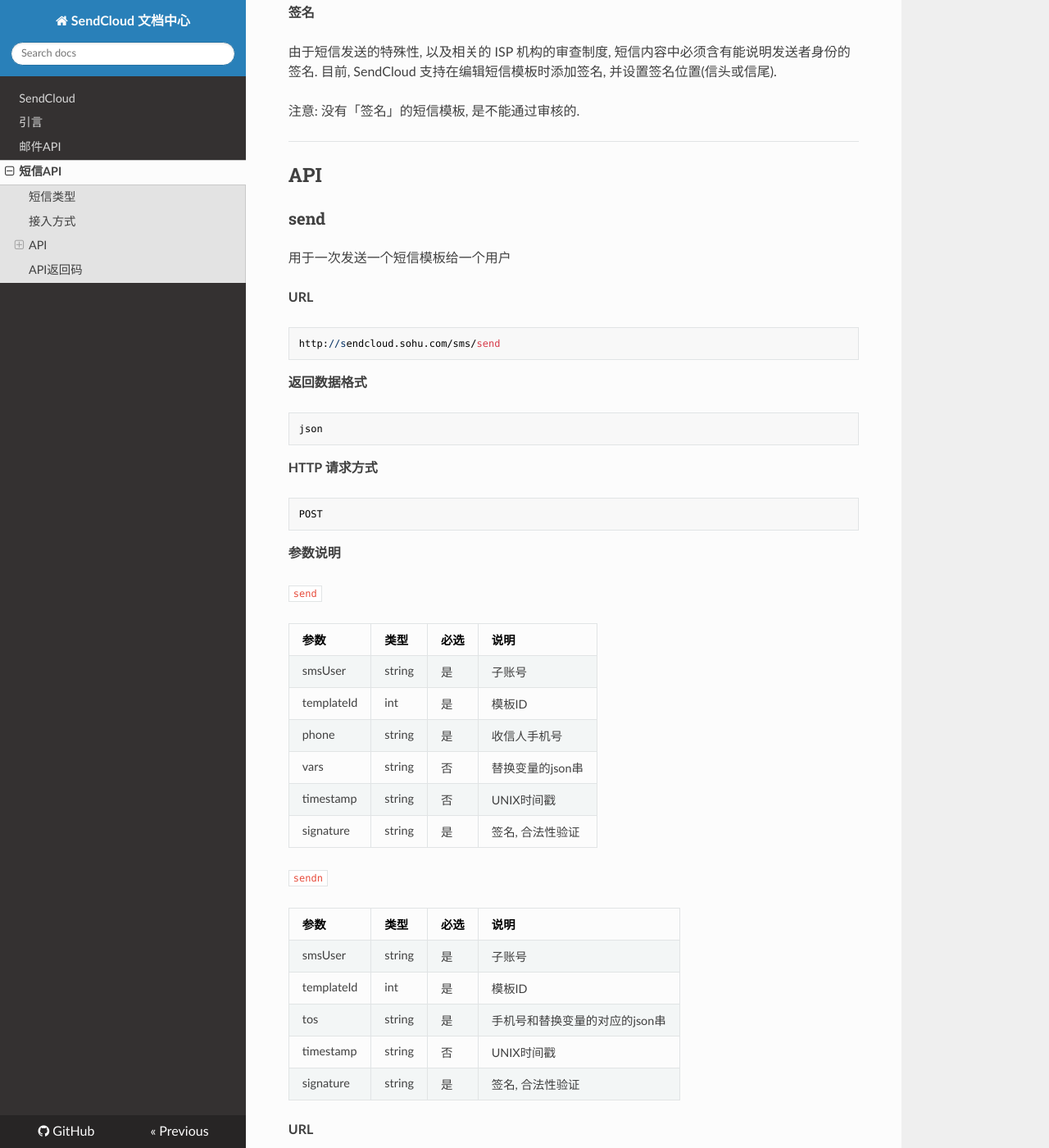
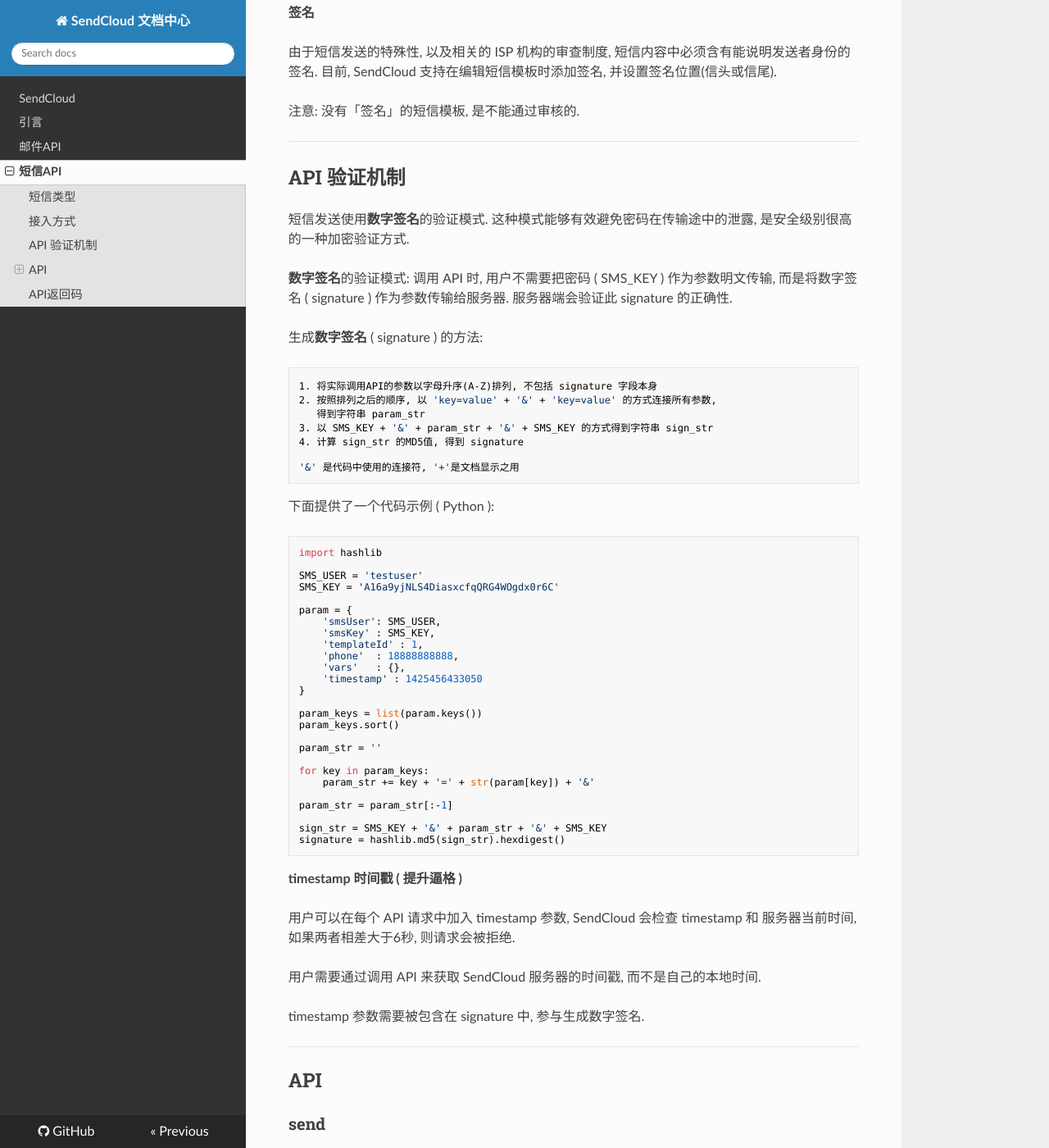
Before and after one commit to sendcloud2013/sendcloud_docs, an MkDocs documentation site: the page built from sources/sms.md, in a window 1280 px wide and 1400 px high, scrolled down 909 px. Shown: the whole window at 82% size. Built offline with MkDocs 1.6.1, drawn with Linux system fonts in a browser that asks for light colours; nearby versions of some CDN libraries; old or Windows-style settings are respelled for this version of MkDocs; some of the changed text lies outside the part shown.

Commit message:
fix sms.md

````diff
--- a/sources/sms.md
+++ b/sources/sms.md
@@ -36,11 +36,69 @@
 
 - - -
 
+##API 验证机制
+
+短信发送使用**数字签名**的验证模式. 这种模式能够有效避免密码在传输途中的泄露, 是安全级别很高的一种加密验证方式.
+
+**数字签名**的验证模式: 调用 API 时, 用户不需要把密码 ( SMS_KEY ) 作为参数明文传输, 而是将数字签名 ( signature ) 作为参数传输给服务器. 服务器端会验证此 signature 的正确性.
+
+生成**数字签名** ( signature ) 的方法:
+```
+1. 将实际调用API的参数以字母升序(A-Z)排列, 不包括 signature 字段本身
+2. 按照排列之后的顺序, 以 'key=value' + '&' + 'key=value' 的方式连接所有参数,
+   得到字符串 param_str
+3. 以 SMS_KEY + '&' + param_str + '&' + SMS_KEY 的方式得到字符串 sign_str
+4. 计算 sign_str 的MD5值, 得到 signature
+
+'&' 是代码中使用的连接符, '+'是文档显示之用
+```
+
+下面提供了一个代码示例 ( Python ):
+
+```python
+import hashlib
+
+SMS_USER = 'testuser'
+SMS_KEY = 'A16a9yjNLS4DiasxcfqQRG4WOgdx0r6C'
+
+param = {
+    'smsUser': SMS_USER,
+    'smsKey' : SMS_KEY,
+    'templateId' : 1,
+    'phone'  : 18888888888,
+    'vars'   : {},
+    'timestamp' : 1425456433050
+}
+
+param_keys = list(param.keys())
+param_keys.sort()
+
+param_str = ''
+
+for key in param_keys:
+    param_str += key + '=' + str(param[key]) + '&'
+
+param_str = param_str[:-1]
+
+sign_str = SMS_KEY + '&' + param_str + '&' + SMS_KEY
+signature = hashlib.md5(sign_str).hexdigest()
+```
+
+**timestamp 时间戳 ( 提升逼格 )**
+
+用户可以在每个 API 请求中加入 timestamp 参数, SendCloud 会检查 timestamp 和 服务器当前时间, 如果两者相差大于6秒, 则请求会被拒绝.
+
+用户需要通过调用 API 来获取 SendCloud 服务器的时间戳, 而不是自己的本地时间.
+
+timestamp 参数需要被包含在 signature 中, 参与生成数字签名.
+
+- - -
+
 ##API
 
 ###send
 
-用于一次发送一个短信模板给一个用户
+发送一个短信模板给一个用户
 
 **URL**
 ```
@@ -59,107 +117,97 @@
 
 **参数说明**
 
-`send`
-
 |参数           |类型           |必选       |说明|
 |:--------------|:--------------|:----------|:---|
 |smsUser        |string         |是         |子账号|
 |templateId     |int            |是         |模板ID|
 |phone          |string         |是         |收信人手机号|
 |vars           |string         |否         |替换变量的json串|
+|signature      |string         |是         |签名, 合法性验证|
 |timestamp      |string         |否         |UNIX时间戳|
-|signature      |string         |是         |签名, 合法性验证|
 
+*vars格式示例:*
 
-`sendn`
+    {"%name%": "lucy"}
+
+- - -
+
+###sendn
+
+发送一个短信模板给多个用户, 每个用户对应一个替换变量.
+
+**URL**
+```
+http://sendcloud.sohu.com/sms/sendn
+```
+
+**返回数据格式**
+```
+json
+```
+
+**HTTP 请求方式**
+```
+POST
+```
+
+**参数说明**
 
 |参数           |类型           |必选       |说明|
 |:--------------|:--------------|:----------|:---|
 |smsUser        |string         |是         |子账号|
 |templateId     |int            |是         |模板ID|
 |tos            |string         |是         |手机号和替换变量的对应的json串|
+|signature      |string         |是         |签名, 合法性验证|
 |timestamp      |string         |否         |UNIX时间戳|
-|signature      |string         |是         |签名, 合法性验证|
 
-**URL**
-
-```
-http://sms-api.apps.sohuno.com/sms/send
-用于一次发送一个短信模板给一个用户
-
-http://sms-api.apps.sohuno.com/sms/sendn
-用于一次发送一个短信模板给多个用户, 每个用户对应一个替换变量.
-```
-
-**支持格式**
-```
-json
-```
-**http 请求方式**
-```
-POST
-```
-
-**参数说明**
-
-`send`
-
-|参数           |类型           |必选       |说明|
-|:--------------|:--------------|:----------|:---|
-|smsUser        |string         |是         |子账号|
-|templateId     |int            |是         |模板ID|
-|phone          |string         |是         |收信人手机号|
-|vars           |string         |否         |替换变量的json串|
-|timestamp      |string         |否         |UNIX时间戳|
-|signature      |string         |是         |签名, 合法性验证|
-
-
-`sendn`
-
-|参数           |类型           |必选       |说明|
-|:--------------|:--------------|:----------|:---|
-|smsUser        |string         |是         |子账号|
-|templateId     |int            |是         |模板ID|
-|tos            |string         |是         |手机号和替换变量的对应的json串|
-|timestamp      |string         |否         |UNIX时间戳|
-|signature      |string         |是         |签名, 合法性验证|
-
-
-`smsKey不作为显示参数传递, 而是隐藏在signature中`
-
-*signature的生成方式如下:*
-*将除开smsKey的所有参数按字母顺序排序, 并用&符号拼接, 然后将smsKey用&拼到头和尾得到一个字符串, 计算该字符串的MD5作为此次请求的signature.*
-
-`过程有点复杂, 请大家看如下send中signature生成示例, sendn中同理`
-
-
-    smsUser = 'testuser'
-    smsKey = 'A16a9yjNLS4DiasxcfqQRG4WOgdx0r6C'
-    templateId = 1
-    phone = 13811112222
-    vars = {}
-    timestamp = 1425456433050
-    参数按字母排序为 phone smsUser templateId timestamp vars
-    signature_str = 'A16a9yjNLS4DiasxcfqQRG4WOgdx0r6C&phone=13811112222&smsUser=testuser&templateId=1&timestamp=1425456433050&vars={}&A16a9yjNLS4DiasxcfqQRG4WOgdx0r6C'
-    signature = calculate_md5(signature_string)
-              = ffc3451754fb2bce66ad3c586eb53fb2
-
-
-*vars格式示例:*
-
-    {"%name%": "lucy"}
-
-*tos格式示例*
+*tos格式示例:*
 
     [{"phone": "13111111111", "vars": {"%name%": "name1"}}, {"phone": "13122222222", "vars": {"%name%": "name2"}}]
 
+- - -
 
-
-
-- - -
 ##API返回码
 
-|HTTP状态码|含义|
+短信 API 返回的结果是 JSON 格式, 示例如下:
+
+```
+# 请求成功
+{
+    "message":"请求成功",
+    "info":{},
+    "result":true,
+    "statusCode":200
+}
+
+# 手机号格式错误
+{
+    "message":"手机号格式错误",
+    "info":{},
+    "result":false,
+    "statusCode":412
+}
+
+# 部分成功
+{
+    "message":"部分成功",
+    "info":{
+            "successCount":1,
+            "failedCount":1,
+            "items":[{"phone":"1312222","vars":{},"message":"手机号格式错误"}]
+            },
+    "result":true,
+    "statusCode":311
+}
+
+```
+
+* result: API 请求是否成功
+* statusCode: API 返回码
+* message: API 返回码的中文解释
+* info: 更多信息, 比如: *部分成功*则返回具体失败信息
+
+|API 返回码|含义|
 |:---------|:---|
 |200|发送成功|
 |311|部分成功|
@@ -182,24 +230,3 @@
 |482|手机号和替换变量格式错误|
 |499|您的额度不够了|
 |501|服务器异常|
-
-
-    send, 返回一条信息的具体情况:
-    {
-        "message":"请求成功",
-        "info":{},
-        "result":true,
-        "statusCode":200
-    }
-    sendn全部成功或全部失败返回与send相同
-    部分成功则会返回具体失败信息
-    {
-        "message":"部分成功",
-        "info":{
-                "successCount":1,
-                "failedCount":1,
-                "items":[{"phone":"1312222","vars":{},"message":"手机号格式错误"}]
-                },
-        "result":true,
-        "statusCode":311
-    }
````
